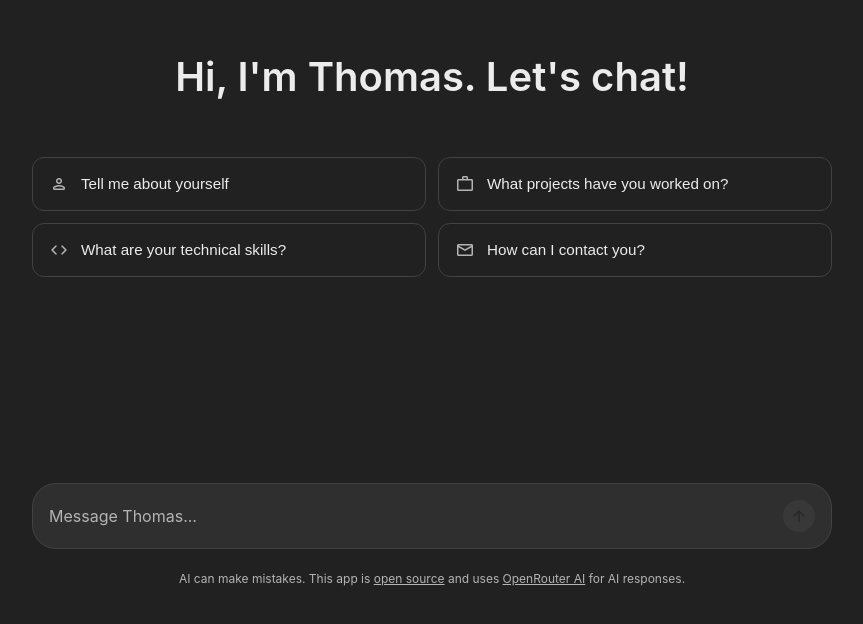
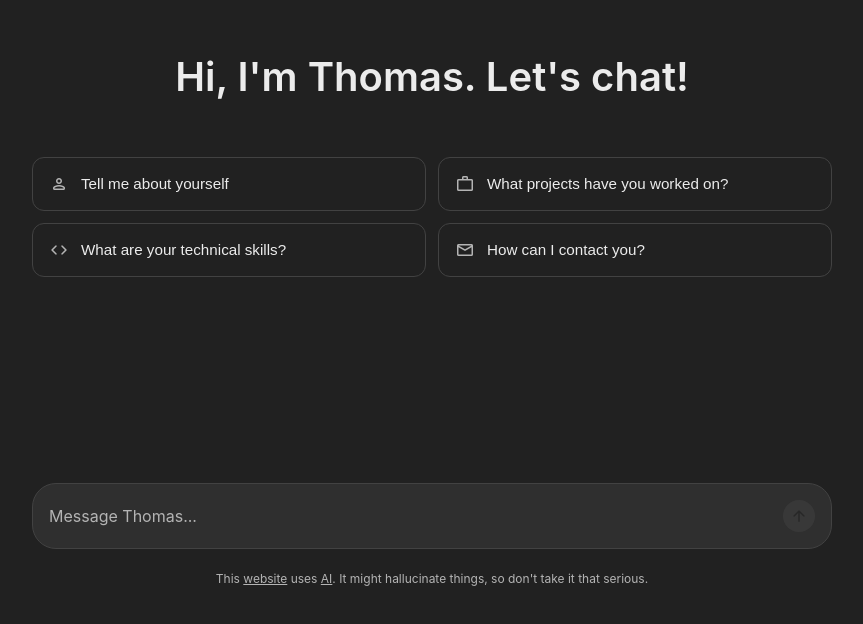
Before and after one commit to thomasboom/portfolio, a Next.js app: page / in a window 1280 px wide. Shown: the part 184-808 px from the top of the page, without its empty margins (208-1071 px from the left). Built offline with nearby package versions, Linux system fonts and the light colour scheme.

Commit message:
Updated disclaimer

```diff
--- a/src/app/page.tsx
+++ b/src/app/page.tsx
@@ -267,7 +267,7 @@ export default function Home() {
         </div>
 
         <div className="footer-text">
-          AI can make mistakes. This app is <a href="https://github.com/thomasboom/portfolio" target="_blank" rel="noopener noreferrer">open source</a> and uses <a href="https://openrouter.ai" target="_blank" rel="noopener noreferrer">OpenRouter AI</a> for AI responses.
+          This <a href="https://github.com/thomasboom/portfolio" target="_blank" rel="noopener noreferrer">website</a> uses <a href="https://openrouter.ai" target="_blank" rel="noopener noreferrer">AI</a>. It might hallucinate things, so don't take it that serious.
         </div>
       </div>
     </div>
```
